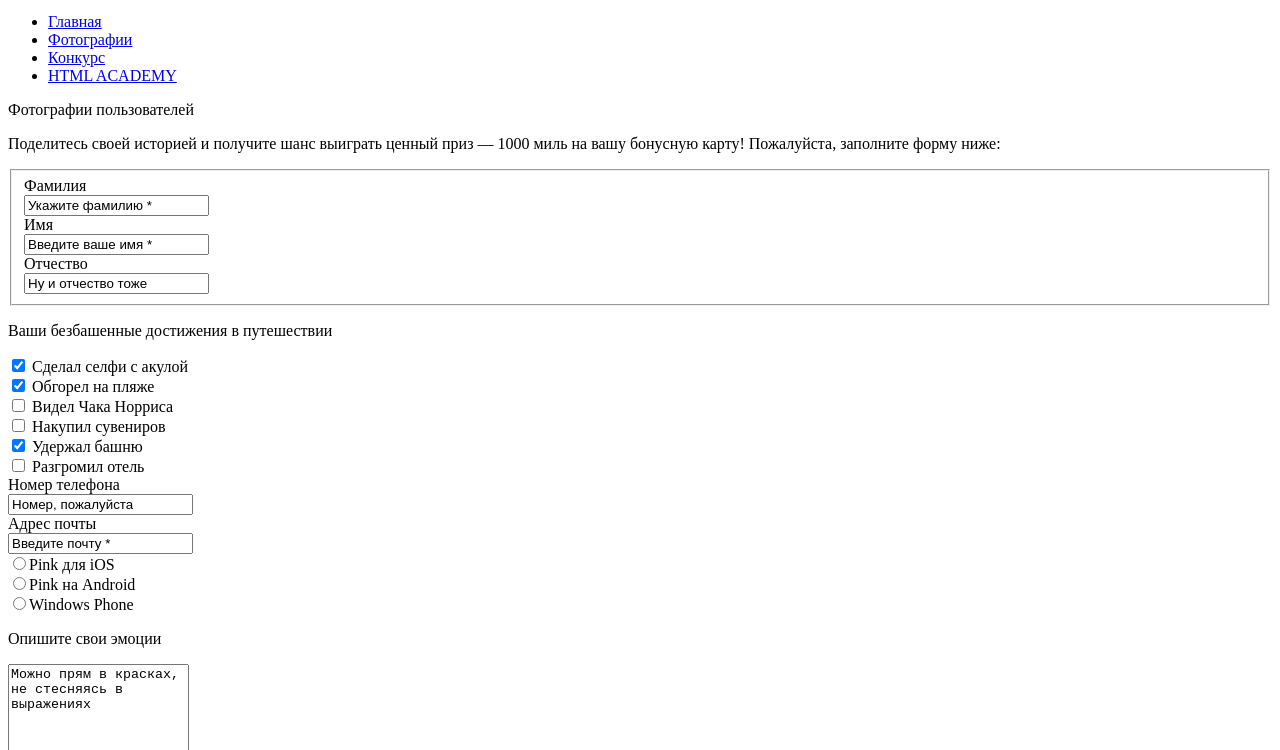
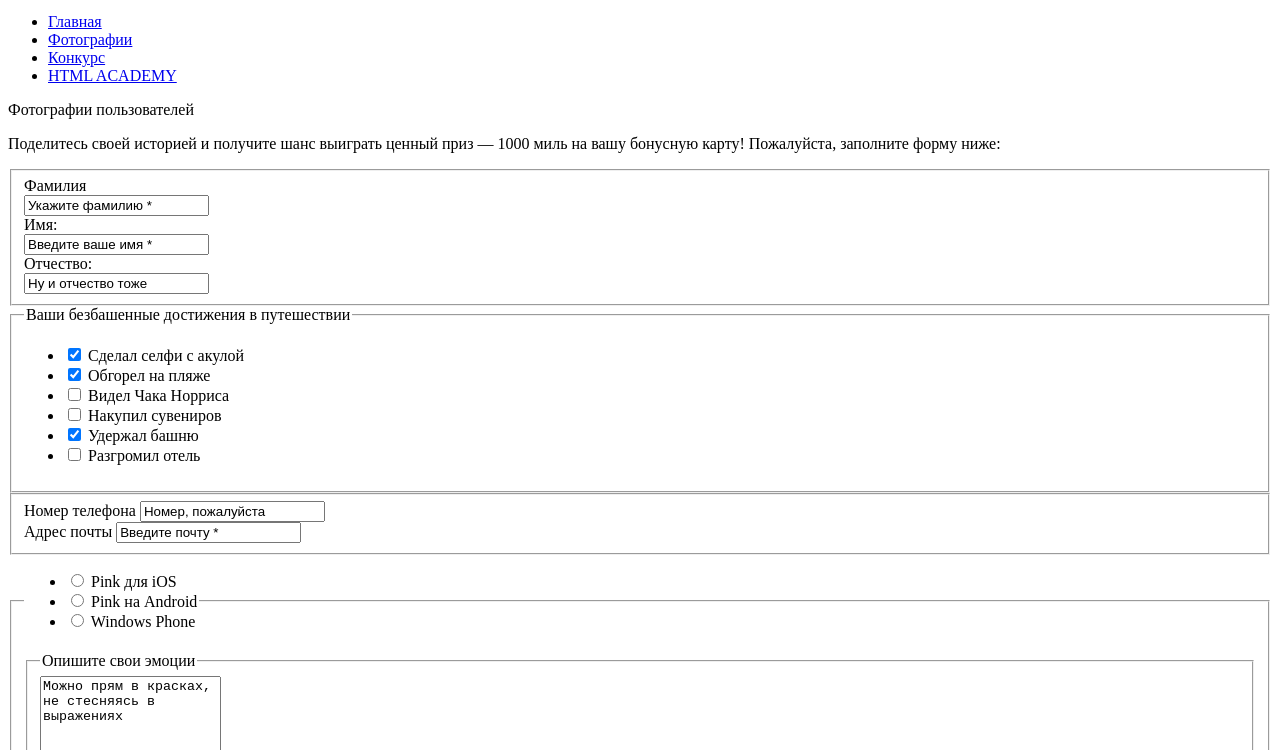
Before and after one commit to AlexLitt/585957-pink, a website: page source/form.html in a window 1280 px wide. Shown: the part 50-800 px from the top of the page. Drawn offline with Linux system fonts and the light colour scheme.

Commit message:
Правки ч.1

```diff
--- a/source/form.html
+++ b/source/form.html
@@ -29,82 +29,107 @@
       <p class="description__text description__text--form">Поделитесь своей историей и получите шанс выиграть ценный приз — 1000 миль на вашу бонусную карту! Пожалуйста, заполните форму ниже:</p>
     </div>
 
-    <section class="info">
       <form action="/" method="post">
         <fieldset class="info__name">
-          <label for="name">Фамилия<br>
-            <input class="info__form--name text-form" type="text" id="name" value="Укажите фамилию *"><br>
+          <label class="info__label">
+            <div class="info__text">Фамилия</div>
+            <input class="info__input" type="text" id="name" value="Укажите фамилию *">
           </label>
-          <label for="surname">Имя<br>
-            <input class="info__form--surname text-form" type="text" id="surname" value="Введите ваше имя *"><br>
+          <label class="info__label">
+            <div class="info__text">Имя:</div>
+            <input class="info__input" type="text" id="surname" value="Введите ваше имя *">
           </label>
-          <label for="name">Отчество<br>
-            <input class="info__form--father-name text-form" type="text" id="father-name" value="Ну и отчество тоже"><br>
+          <label class="info__label">
+            <div class="info__text">Отчество:</div>
+            <input class="info__input" type="text" id="father-name" value="Ну и отчество тоже">
           </label>
         </fieldset>
-    </section>
 
-    <section class="checkbox">
-      <div class="checkbox__inner">
-        <p class="checkbox__text">Ваши безбашенные достижения в путешествии</p>
-        <div class="checkbox__filter">
-          <input type="checkbox" class="checkbox__item" id="selfie" checked>
-          <label for="selfie">Сделал селфи с акулой</label>
-        </div>
-        <div class="checkbox__filter">
+    <fieldset class="checkbox">
+      <legend class="checkbox__legend">Ваши безбашенные достижения в путешествии</legend>
+      <ul class="checkbox__list">
+        <li class="checkbox__item">
+          <label>
+            <input type="checkbox" class="checkbox__input" id="selfie" checked>
+            <span class="checkbox__text">Сделал селфи с акулой</span>
+          </label>
+        </li>
+        <li class="checkbox__item">
+          <label>
             <input type="checkbox" class="checkbox__item" id="sun" checked>
-          <label for="sun">Обгорел на пляже</label>
-        </div>
-        <div class="checkbox__filter">
+            <span class="checkbox__text">Обгорел на пляже</span>
+          </label>
+        </li>
+        <li class="checkbox__item">
+          <label>
             <input type="checkbox" class="checkbox__item" id="Chuck">
-          <label for="Chuck">Видел Чака Норриса</label>
-        </div>
-        <div class="checkbox__filter">
+            <span class="checkbox__text">Видел Чака Норриса</span>
+          </label>
+        </li>
+        <li class="checkbox__item">
+          <label>
             <input type="checkbox" class="checkbox__item" id="souvenir">
-          <label for="souvenir">Накупил сувениров</label>
-        </div>
-        <div class="checkbox__filter">
+            <span class="checkbox__text">Накупил сувениров</span>
+          </label>
+        </li>
+        <li class="checkbox__item">
+          <label>
             <input type="checkbox" class="checkbox__item" id="tower" checked>
-          <label for="tower">Удержал башню</label>
-        </div>
-        <div class="checkbox__filter">
+            <span class="checkbox__text">Удержал башню</span>
+          </label>
+        </li>
+        <li class="checkbox__item">
+          <label>
             <input type="checkbox" class="checkbox__item" id="hotel">
-          <label for="hotel">Разгромил отель</label>
-        </div>
-      </div>
-    </section>
+            <span class="checkbox__text">Разгромил отель</span>
+          </label>
+        </li>
+      </ul>
+    </fieldset>
 
-    <section class="info phone-email">
-        <label for="phone">Номер телефона<br>
-          <input class="info__form--phone text-form" type="text" id="phone" value="Номер, пожалуйста"><br>
+    <fieldset class="info phone-email">
+      <label class="info__label">
+        <span class="info__text">Номер телефона</span>
+        <input class="info__input" type="text" id="phone" value="Номер, пожалуйста"><br>
       </label>
-        <label for="email">Адрес почты<br>
-          <input class="info__form--email text-form" type="text" id="email" value="Введите почту *"><br>
+      <label class="info__label">
+        <span class="info__text">Адрес почты</span>
+        <input class="info__input" type="text" id="email" value="Введите почту *"><br>
       </label>
-    </section>
+    </fieldset>
 
-    <section class="radio">
-        <label for="radio">
-          <input class="radio__item" type="radio" name="radio" id="radio" value="1">Pink для iOS<br>
+    <fieldset class="os">
+      <legend class="os__legend">
+        <ul class="os__list">
+          <li class="os__item">
+            <label class="os__label">
+              <input class="os__input" type="radio" name="radio" id="radio" value="1">
+              <span class="os__text">Pink для iOS</span>
             </label>
-        <label for="radio">
-          <input class="radio__item" type="radio" name="radio" id="radio" value="2">Pink на Android<br>
+          </li>
+          <li class="os__item">
+            <label class="os__label">
+              <input class="os__input" type="radio" name="radio" id="radio" value="2">
+              <span class="os__text">Pink на Android</span>
             </label>
-        <label for="radio">
-          <input class="radio__item" type="radio" name="radio" id="radio" value="3">Windows Phone<br>
+          </li>
+          <li class="os__item">
+            <label class="os__label">
+              <input class="os__input" type="radio" name="radio" id="radio" value="3">
+              <span class="os__text">Windows Phone</span>
             </label>
-    </section>
+          </li>
+        </ul>
+      </legend>
 
-    <section class="comment">
-      <p class="comment__text">Опишите свои эмоции</p>
-      <textarea class="comment__textarea" name="name" rows="6" cols="20">Можно прям в красках, не стесняясь в выражениях</textarea>
-    </section>
 
-    <div class="submit">
-      <input class="submit__button" type="submit" value="Отправить форму">
-    </div>
+      <fieldset class="comment">
+        <legend class="comment__title">Опишите свои эмоции</legend>
+        <textarea class="comment__textarea" name="comment" rows="6" cols="20">Можно прям в красках, не стесняясь в выражениях</textarea>
+      </fieldset>
+      <input class="submit__button" type="submit" value="Отправить форму"><br>
+      <span class="submit__required"><sup>*</sup>-обязательные поля</span>
     </form>
-
   </main>
 
   <footer class="page-footer">
```
Also changed, not shown: source/index.html (+8 -5 lines), source/photo.html (+49 -23 lines). Lines whose indentation alone changed are shown as unchanged.
